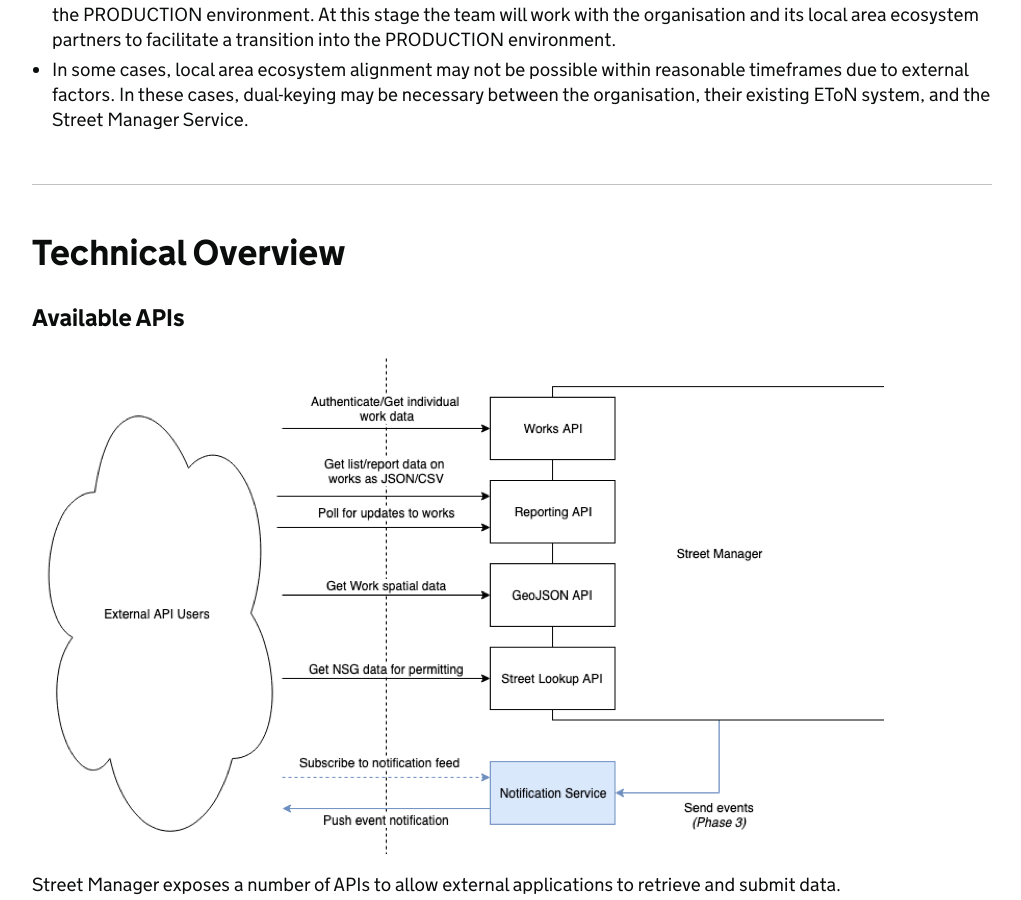
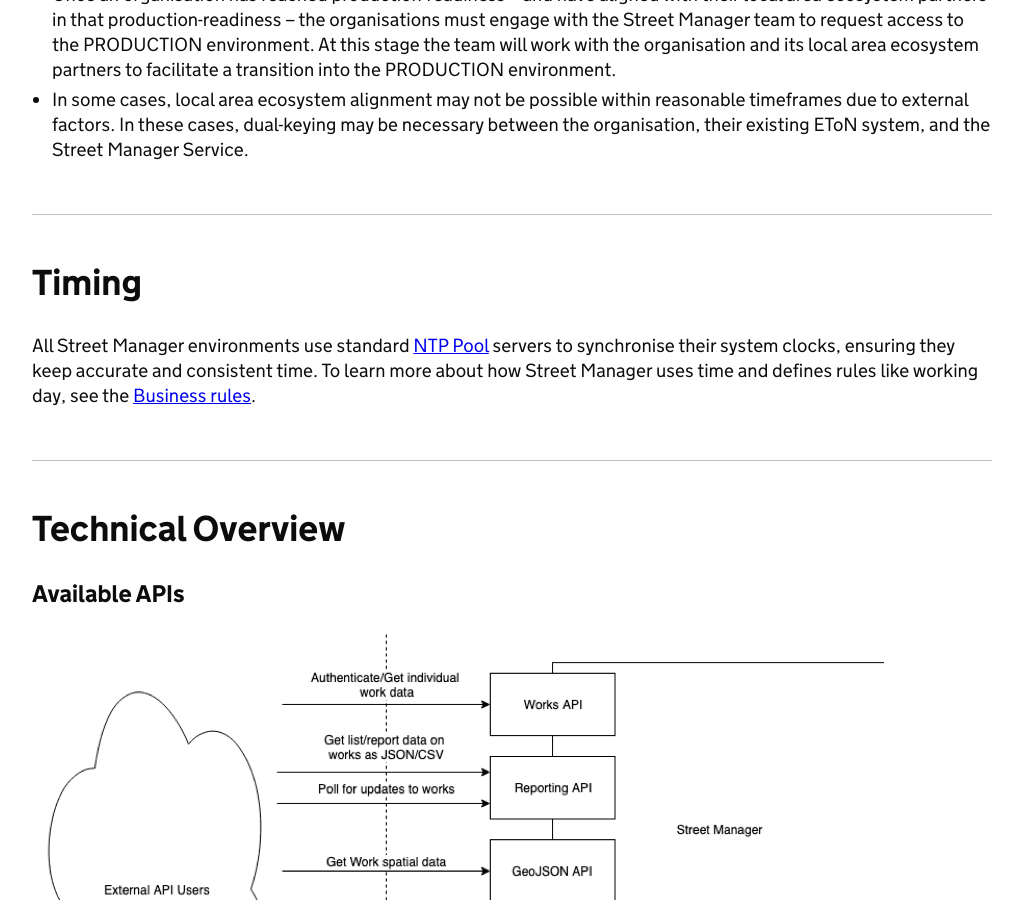
Before and after one commit to jgraham0325/land-register-api-docs, a Jekyll site: the page built from docs/api-documentation/V1.1/index.md, in a window 1280 px wide and 900 px high, scrolled down 4765 px. Shown: the whole window, without its empty margins (128-1149 px from the left). Built offline with Jekyll 4.4.1, drawn with Linux system fonts in a browser that asks for light colours.

Commit message:
added timing section to explain how we set our system clocks (#36)

```diff
--- a/docs/api-documentation/V1.1/index.md
+++ b/docs/api-documentation/V1.1/index.md
@@ -18,6 +18,7 @@
   <li><a class="govuk-link" href="#swagger-documentation">Swagger Documentation</a></li>
   <li><a class="govuk-link" href="#onboarding">Onboarding</a></li>
   <li><a class="govuk-link" href="#environments">Environments</a></li>
+  <li><a class="govuk-link" href="#timing">Timing</a></li>
   <li><a class="govuk-link" href="#technical-overview">Technical Overview</a></li>
   <li><a class="govuk-link" href="#versioningandreleasemanagement">Versioning and Release Management</a></li>
   <li><a class="govuk-link" href="#testing">Testing</a></li>
@@ -143,6 +144,15 @@
   <li>Once an organisation has reached production-readiness – and have aligned with their local area ecosystem partners in that production-readiness – the organisations must engage with the Street Manager team to request access to the PRODUCTION environment.  At this stage the team will work with the organisation and its local area ecosystem partners to facilitate a transition into the PRODUCTION environment.</li>
   <li>In some cases, local area ecosystem alignment may not be possible within reasonable timeframes due to external factors.  In these cases, dual-keying may be necessary between the organisation, their existing EToN system, and the Street Manager Service.</li>
 </ol>
+
+
+<hr class="govuk-section-break govuk-section-break--xl govuk-section-break--visible">
+
+## Timing
+{: .govuk-heading-l #timing}
+
+All Street Manager environments use standard [NTP Pool](https://www.ntppool.org/en/) servers to synchronise their system clocks, ensuring they keep accurate and consistent time. To learn more about how Street Manager uses time and defines rules like working day, see the [Business rules](/street-manager-docs/business-rules/).
+{: .govuk-body}
 
 
 <hr class="govuk-section-break govuk-section-break--xl govuk-section-break--visible">
```
